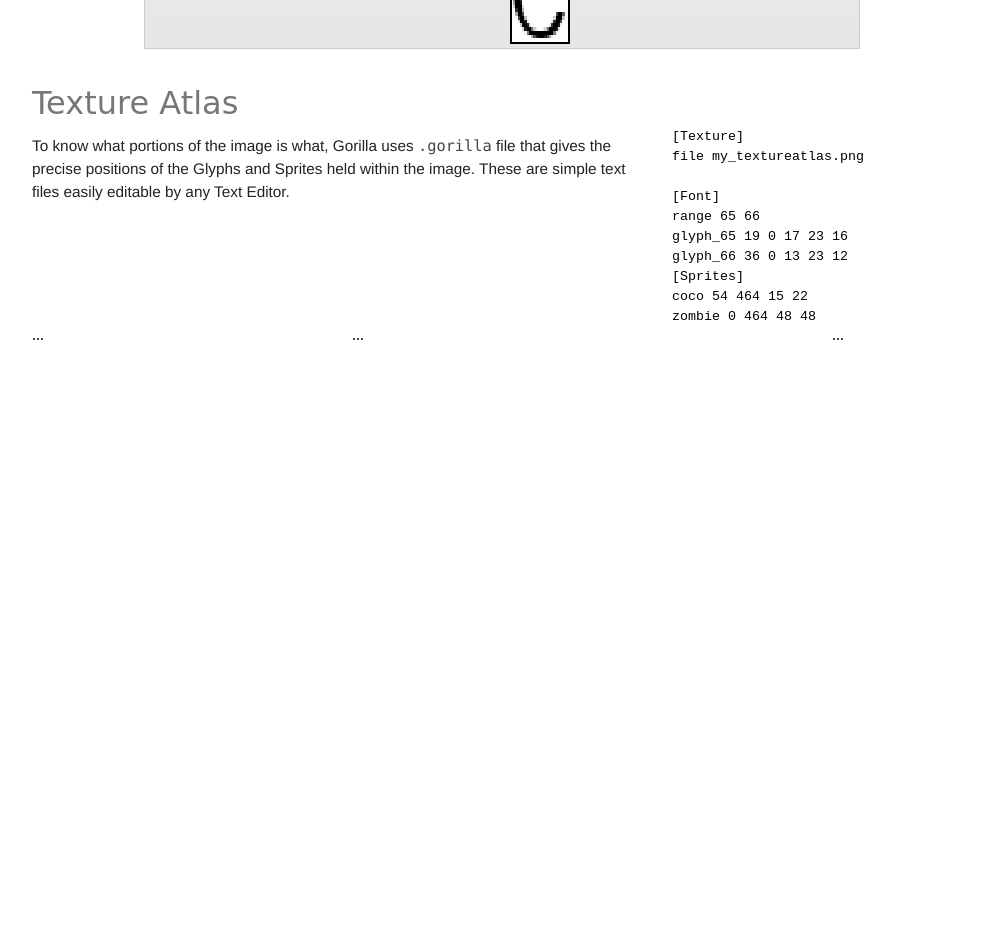
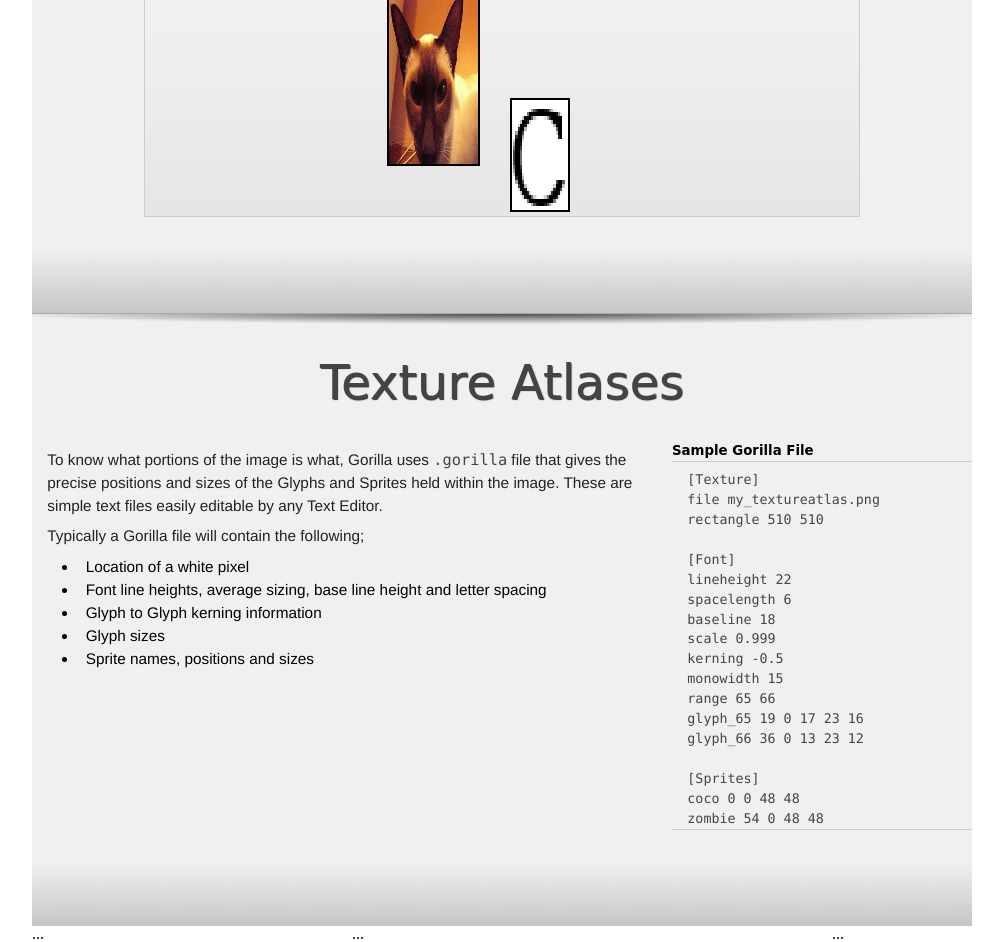
Before and after one commit to betajaen/gorilla, a plain HTML site: page index.html in a window 1280 px wide. Shown: the part 1620-2562 px from the top of the page, without its empty margins (138-1141 px from the left). Before the commit the page ends 1963 px from the top, so only its background shows below. Drawn offline with Linux system fonts and the light colour scheme.

Commit message:
Documentation

```diff
--- a/css/style.css
+++ b/css/style.css
@@ -11,9 +11,20 @@ h1
 
 .section h2
 {
-    margin-top: 23pt;
-    font-size:24pt;
-    color:#777;
+    font-size:36pt;
+    color:#444;
+    padding-top:32px;
+    border-top:1px solid #aaa;
+    background: url("../images/section_background.png") top center no-repeat #f0f0f0;
+    text-align: center;
+    text-shadow: 1px 1px 1px #333;
+}
+
+.section hr
+{
+    border: 0;
+    background: url("../images/hr.png") top left repeat-x;
+    margin-bottom:1em;
 }
 
 .section h3
@@ -22,15 +33,28 @@ h1
     margin-bottom:11.5pt;
     font-size:16pt;
 }
+
+.section h3.mini
+{
+    font-weight: bolder;
+    font-size: 10pt;
+    margin:0;
+    border-bottom:1px solid #ccc;
+}
+
 .section
 {
     font-size:11.5pt;
     font-family: helvetica, arial;
     line-height:1.5;
+    padding-bottom:96px;
+    background: url("../images/stripes.png") bottom left repeat-x #f0f0f0;
 }
 
 .section p
 {
+    padding-left:1em;
+    padding-right:1em;
     padding-top:5.75pt;
     color:#222;
 }
@@ -67,4 +91,21 @@ h1
 code.side
 {
     font-size:10pt;
+
 }
+
+div.sidecode p
+{
+    border-bottom:1px solid #ccc;
+}
+
+.section ul
+{
+    padding-top:5.75pt;
+    padding-left:3em;
+}
+.section ul li
+{
+    list-style-type: disc;
+    padding-left:0.5em;
+}
--- a/index.html
+++ b/index.html
@@ -49,6 +49,7 @@ To include Gorilla in your project, simply copy the two Gorilla files Gorilla.cp
     </div>
     <div class="grid_12 section">
       <h2>How Gorilla Works</h2>
+      <hr />
       <p>
         To draw onto the Screen, Gorilla creates a number of "Quads" or two triangles that mark a <a href="http://en.wikipedia.org/wiki/Glyph">Glyph</a>, <a href="http://en.wikipedia.org/wiki/Sprite_%28computer_graphics%29">Sprite</a> or solid/gradient colour on the screen. These triangles all share the same source image, but reference only portions of that image. This way instead of sending multiple images to your Graphics card at once, only one is needed -- increasing render time and reducing memory usage. This process is colourfully described in the following image:
       </p>
@@ -56,27 +57,50 @@ To include Gorilla in your project, simply copy the two Gorilla files Gorilla.cp
 
     </div>
     <div class="grid_12 section">
-      <h2>Texture Atlas</h2>
+      <h2>Texture Atlases</h2>
+      <hr />
       <div class="grid_8 alpha">
         <p>
-         To know what portions of the image is what, Gorilla uses <code>.gorilla</code> file that gives the precise positions of the Glyphs and Sprites held within the image. These are simple text files easily editable by any Text Editor.
+         To know what portions of the image is what, Gorilla uses <code>.gorilla</code> file that gives the precise positions and sizes of the Glyphs and Sprites held within the image. These are simple text files easily editable by any Text Editor.
         </p>
+        <p>
+          Typically a Gorilla file will contain the following;
+        </p>
+         <ul>
+           <li>Location of a white pixel</li>
+           <li>Font line heights, average sizing, base line height and letter spacing</li>
+           <li>Glyph to Glyph kerning information</li>
+           <li>Glyph sizes</li>
+           <li>Sprite names, positions and sizes</li>
+         </ul>
+        <p>
 
+        </p>
      </div>
-      <div class="grid_4 omega">
+      <div class="grid_4 omega sidecode">
+         <h3 class="mini">Sample Gorilla File</h3>
+         <p>
            <code class="side">
               [Texture]<br/>
               file my_textureatlas.png<br/>
-            <br/>
-            [Font]<br/>
+              rectangle 510 510<br />
+              <br />
+              [Font]<br />
+              lineheight 22<br />
+              spacelength 6<br />
+              baseline 18<br />
+              scale 0.999<br />
+              kerning -0.5<br />
+              monowidth 15<br />
               range 65 66 <br/>
               glyph_65 19 0 17 23 16 <br/>
               glyph_66 36 0 13 23 12 <br/>
-
+              <br/>
               [Sprites]<br/>
-            coco 54 464 15 22<br/>
-            zombie 0 464 48 48<br/>
+              coco 0 0 48 48<br/>
+              zombie 54 0 48 48<br/>
             </code>
+          </p>
       </div>
     </div>
 
```
Also changed, not shown: images/borders.png (added), images/hr.png (added), images/quad_vertices.png (added), images/section_background.png (added), images/section_end.png (added), images/stripes.png (added). Lines whose indentation alone changed are shown as unchanged.
